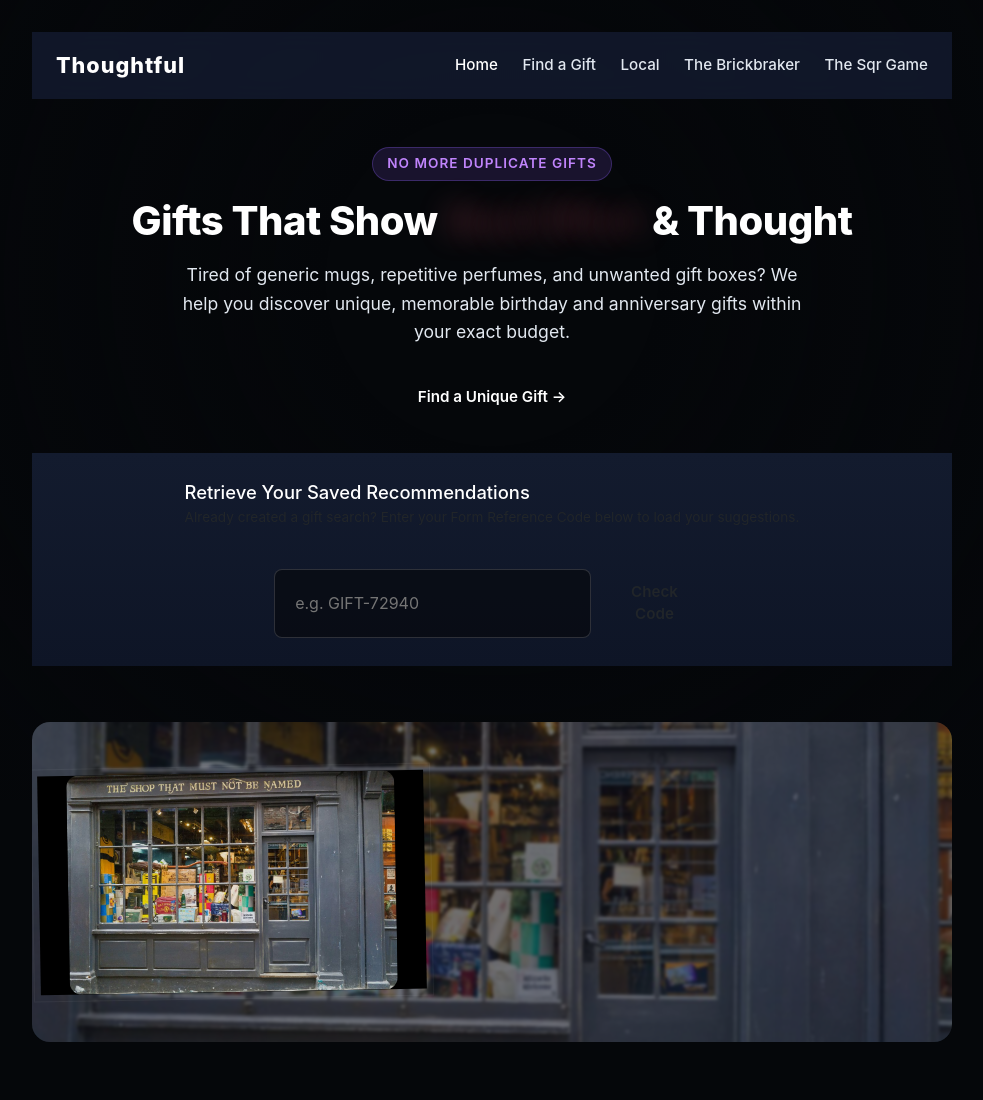
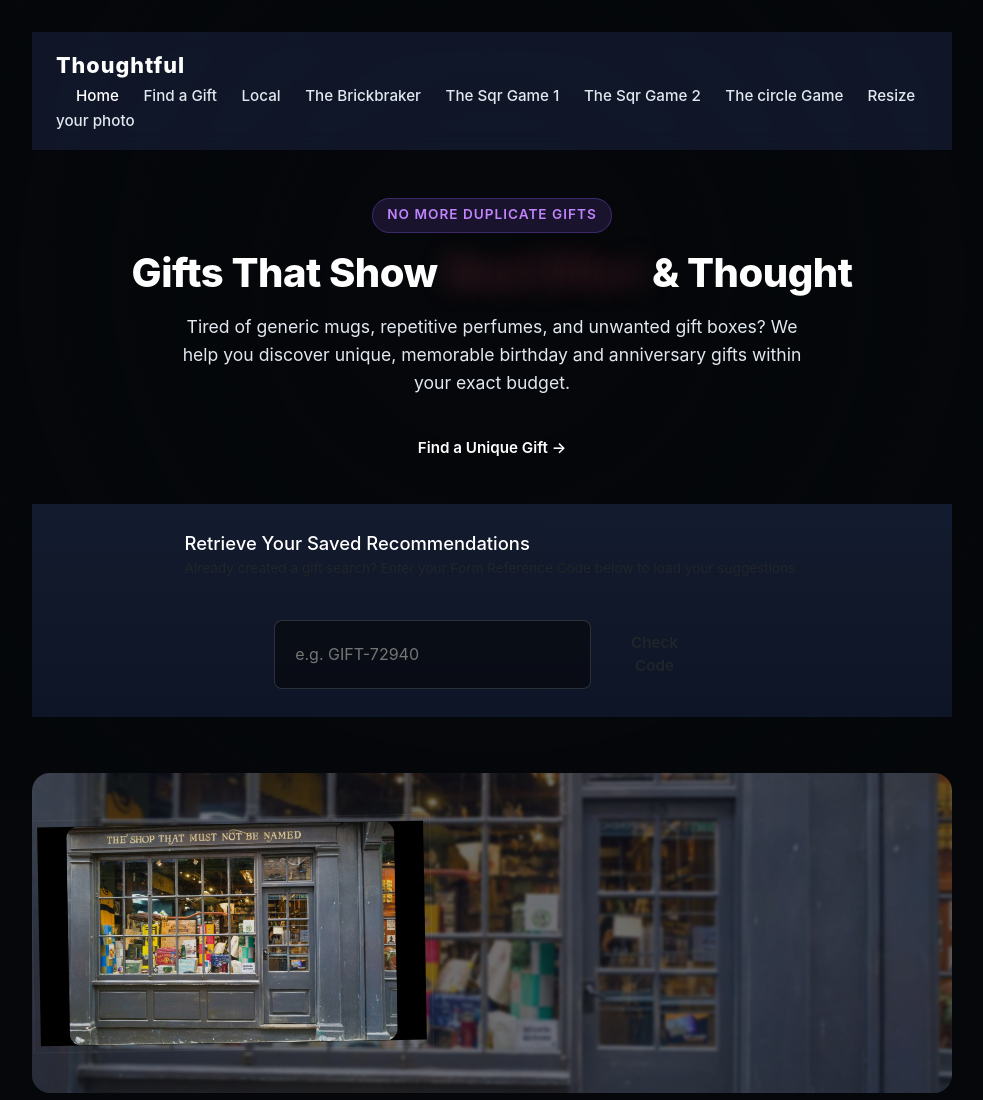
Before and after one commit to Krshnsr/git-site0.2, a website: page index.html in a window 1280 px wide. Shown: the top 1100 px of the page, without its empty margins (148-1131 px from the left). Drawn offline with nearby package versions, Linux system fonts and the light colour scheme.

Commit message:
Update game links and add new navigation items
Added new html page and its links in home page i.e. index.html

```diff
--- a/index.html
+++ b/index.html
@@ -74,7 +74,10 @@
         <a href="form.html">Find a Gift</a>
         <a href="local-shop.html">Local</a>
         <a href="game1bb.html">The Brickbraker</a>
-        <a href="game2sg.html">The Sqr Game</a>
+        <a href="game2sg1.html">The Sqr Game 1</a>
+        <a href="game3sg2.html">The Sqr Game 2</a>
+        <a href="game4sg3.html">The circle Game </a>
+        <a href="photoresize.html">Resize your photo</a>
       </nav>
     </header>
 
```
